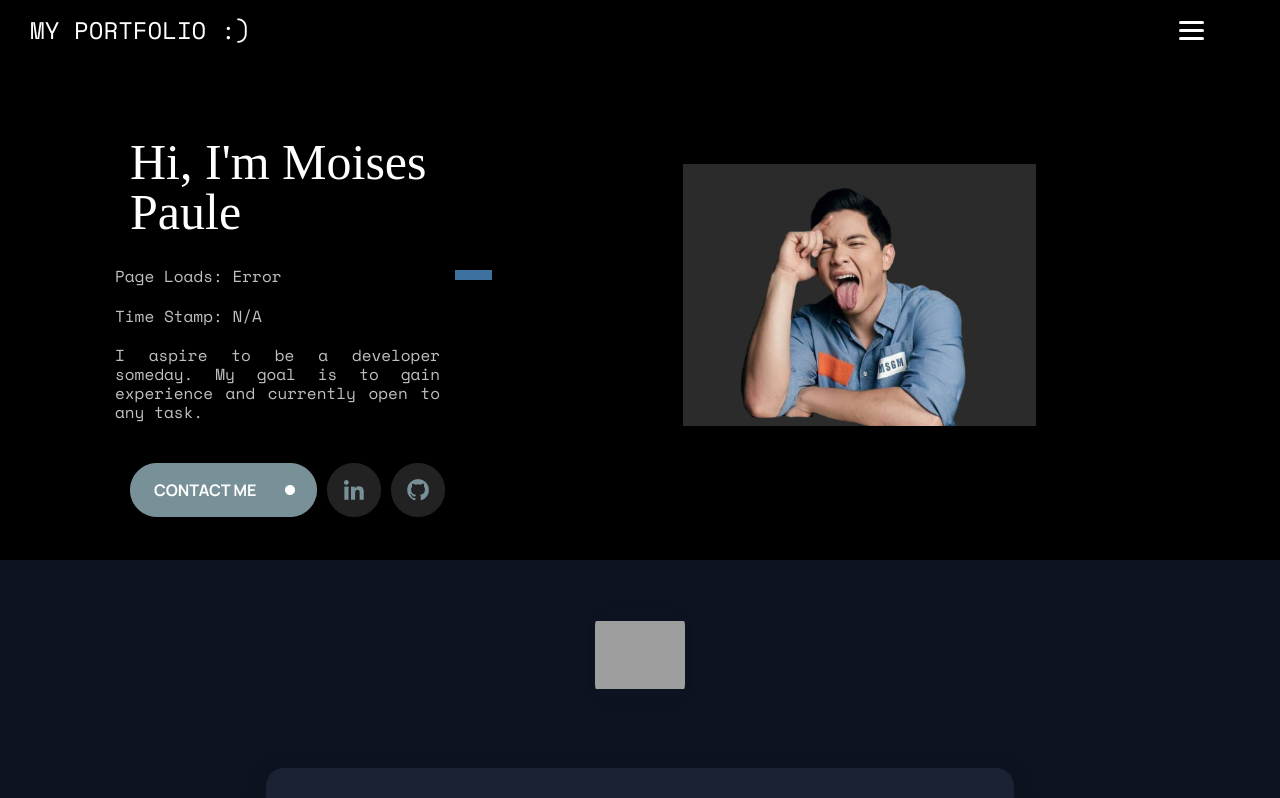
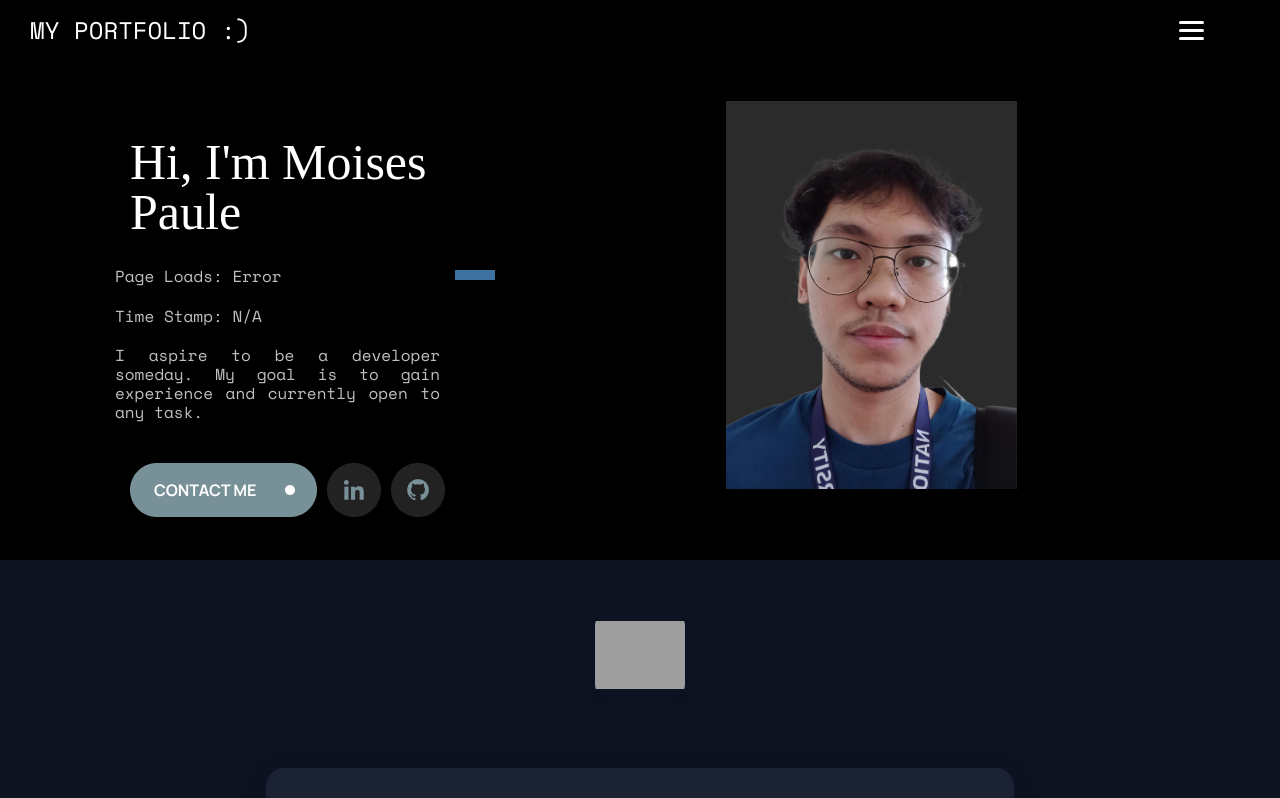
Before and after one commit to Macc-Mp/Myportfolio, a React (Vite) app in the folder Paule-Portfolio/: page / in a window 1280 px wide. Shown: the top 798 px of the page. Built offline with nearby package versions, Linux system fonts and the light colour scheme; no server answers; grey boxes are pictures that could not be loaded.

Commit message:
fix pic.

```diff
--- a/Paule-Portfolio/src/components/Header.jsx
+++ b/Paule-Portfolio/src/components/Header.jsx
@@ -108,9 +108,9 @@ function Header() {
 
             <div className='picture-container'>
                 <img
-                    src={showFirst ? "moises.png" : "alden.png"}
+                    src={"moises.png" }
                     alt='profile'
-                    className={`fade-image ${showFirst ? 'show' : 'hide'}`}
+
                 />
             </div>
         </div>
```
